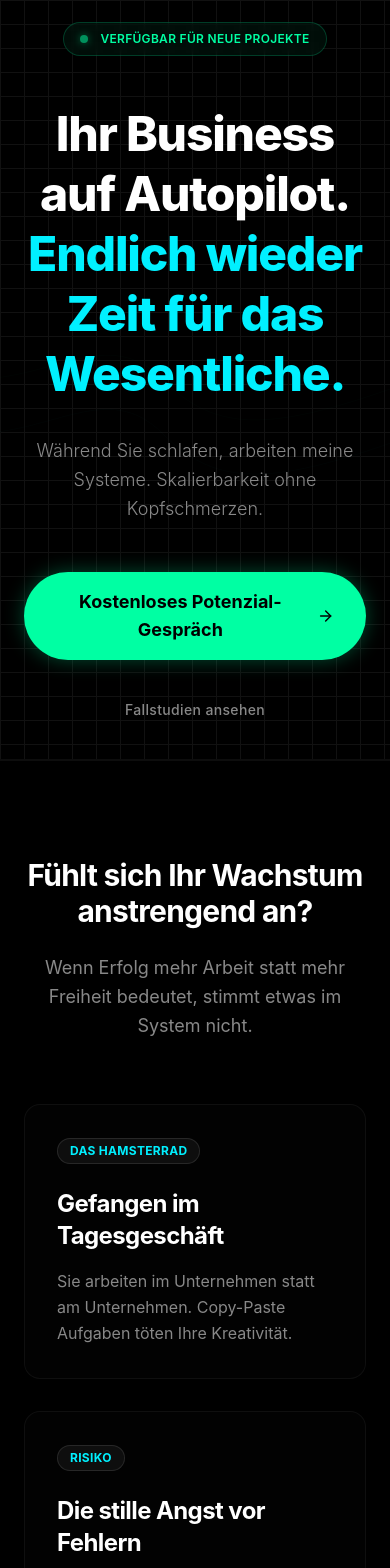
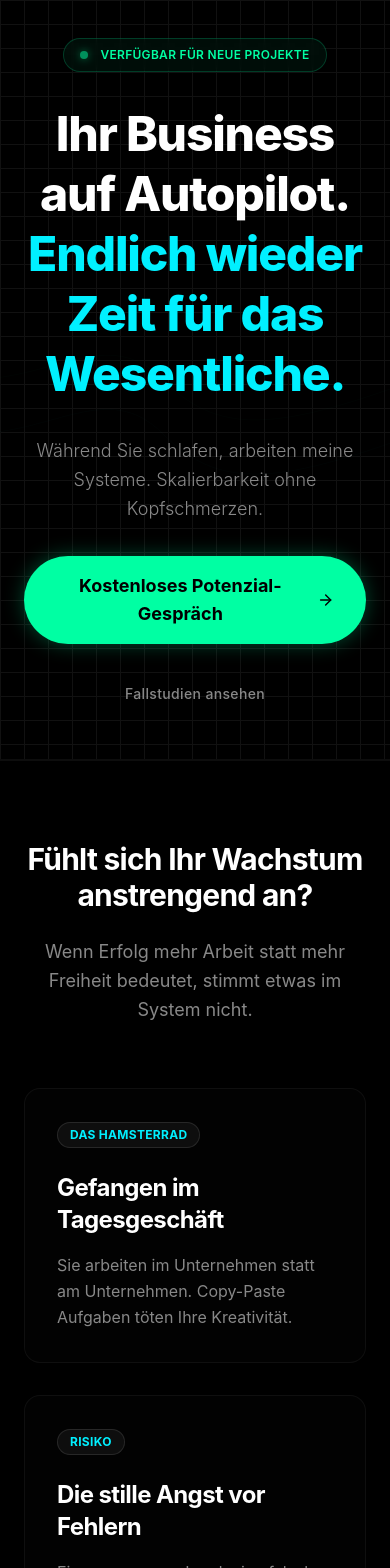
Before and after one commit to bseckin/landingpage, a React (Vite) app: page / in a window 390 px wide. Shown: the top 1568 px of the page. Built offline with nearby package versions, Linux system fonts and the light colour scheme.

Commit message:
Final Polish: Optimized mobile vertical rythm

```diff
--- a/src/components/About.tsx
+++ b/src/components/About.tsx
@@ -1,6 +1,6 @@
 const About = () => {
     return (
-        <section className="py-24 md:py-32 bg-black border-t border-white/5">
+        <section className="py-20 md:py-32 bg-black border-t border-white/5">
             <div className="container mx-auto px-6 grid grid-cols-1 lg:grid-cols-2 gap-16 lg:gap-24 items-center">
                 {/* Text Content */}
                 <div className="order-2 lg:order-1">
--- a/src/components/CaseStudyGrid.tsx
+++ b/src/components/CaseStudyGrid.tsx
@@ -68,7 +68,7 @@ export default function CaseStudyGrid() {
     const canScrollNext = currentIndex < studies.length - itemsPerPage;
 
     return (
-        <section id="case-studies" className="py-24 md:py-32 bg-black border-b border-white/5 overflow-hidden">
+        <section id="case-studies" className="py-20 md:py-32 bg-black border-b border-white/5 overflow-hidden">
             <div className="container mx-auto px-6">
                 <div className="text-center mb-16">
                     <h2 className="text-3xl md:text-5xl font-bold mb-4">Erfolgsgeschichten</h2>
--- a/src/components/Footer.tsx
+++ b/src/components/Footer.tsx
@@ -29,7 +29,7 @@ const Footer = () => {
     };
 
     return (
-        <footer id="contact" className="py-24 md:py-32 bg-black border-t border-white/5">
+        <footer id="contact" className="py-20 md:py-32 bg-black border-t border-white/5">
             <div className="container mx-auto px-6 grid grid-cols-1 lg:grid-cols-2 gap-16 lg:gap-24">
                 {/* Contact Info */}
                 <div>
--- a/src/components/Hero.tsx
+++ b/src/components/Hero.tsx
@@ -18,7 +18,7 @@ const Hero = () => {
                 <motion.div
                     initial={{ opacity: 0, y: 20 }}
                     animate={{ opacity: 1, y: 0 }}
-                    className="inline-flex items-center gap-3 px-4 py-2 rounded-full border border-primary/20 bg-primary/5 backdrop-blur-sm text-xs font-semibold text-primary mb-12 tracking-wide font-sans"
+                    className="inline-flex items-center gap-3 px-4 py-2 rounded-full border border-primary/20 bg-primary/5 backdrop-blur-sm text-xs font-semibold text-primary mb-8 md:mb-12 tracking-wide font-sans"
                 >
                     <span className="w-2 h-2 rounded-full bg-primary animate-pulse shadow-[0_0_8px_rgba(0,255,163,0.8)]" />
                     VERFÜGBAR FÜR NEUE PROJEKTE
@@ -38,7 +38,7 @@ const Hero = () => {
                     initial={{ opacity: 0, y: 20 }}
                     animate={{ opacity: 1, y: 0 }}
                     transition={{ delay: 0.2 }}
-                    className="text-lg md:text-xl text-text-secondary max-w-2xl mx-auto mb-12 font-sans font-light leading-relaxed"
+                    className="text-lg md:text-xl text-text-secondary max-w-2xl mx-auto mb-8 md:mb-12 font-sans font-light leading-relaxed"
                 >
                     Während Sie schlafen, arbeiten meine Systeme. <br className="hidden md:block" />
                     Skalierbarkeit ohne Kopfschmerzen.
--- a/src/components/ProblemGrid.tsx
+++ b/src/components/ProblemGrid.tsx
@@ -2,7 +2,7 @@ import problemContent from '../content/problem.json';
 
 const ProblemGrid = () => {
     return (
-        <section className="py-24 md:py-32 bg-black relative border-t border-white/5">
+        <section className="py-20 md:py-32 bg-black relative border-t border-white/5">
             <div className="container mx-auto px-6">
                 <div className="mb-16 md:mb-24 text-center md:text-left">
                     <h2 className="text-3xl md:text-5xl font-bold text-white tracking-tight mb-6 font-sans">
--- a/src/components/Process.tsx
+++ b/src/components/Process.tsx
@@ -25,7 +25,7 @@ const steps = [
 
 const Process = () => {
     return (
-        <section className="py-24 md:py-32 bg-black relative border-t border-white/5 overflow-hidden">
+        <section className="py-20 md:py-32 bg-black relative border-t border-white/5 overflow-hidden">
             {/* Centered Vertical Line (Desktop only) */}
             <div className="absolute left-1/2 top-0 bottom-0 w-px bg-gradient-to-b from-transparent via-primary/20 to-transparent -translate-x-1/2 hidden md:block" />
 
--- a/src/components/Services.tsx
+++ b/src/components/Services.tsx
@@ -1,6 +1,6 @@
 const Services = () => {
     return (
-        <section className="py-24 md:py-32 bg-black relative border-t border-white/5">
+        <section className="py-20 md:py-32 bg-black relative border-t border-white/5">
             <div className="container mx-auto px-6">
                 <div className="mb-16 md:mb-24 text-center md:text-left">
                     <h2 className="text-3xl md:text-5xl font-bold text-white tracking-tight mb-6 font-sans">
```
